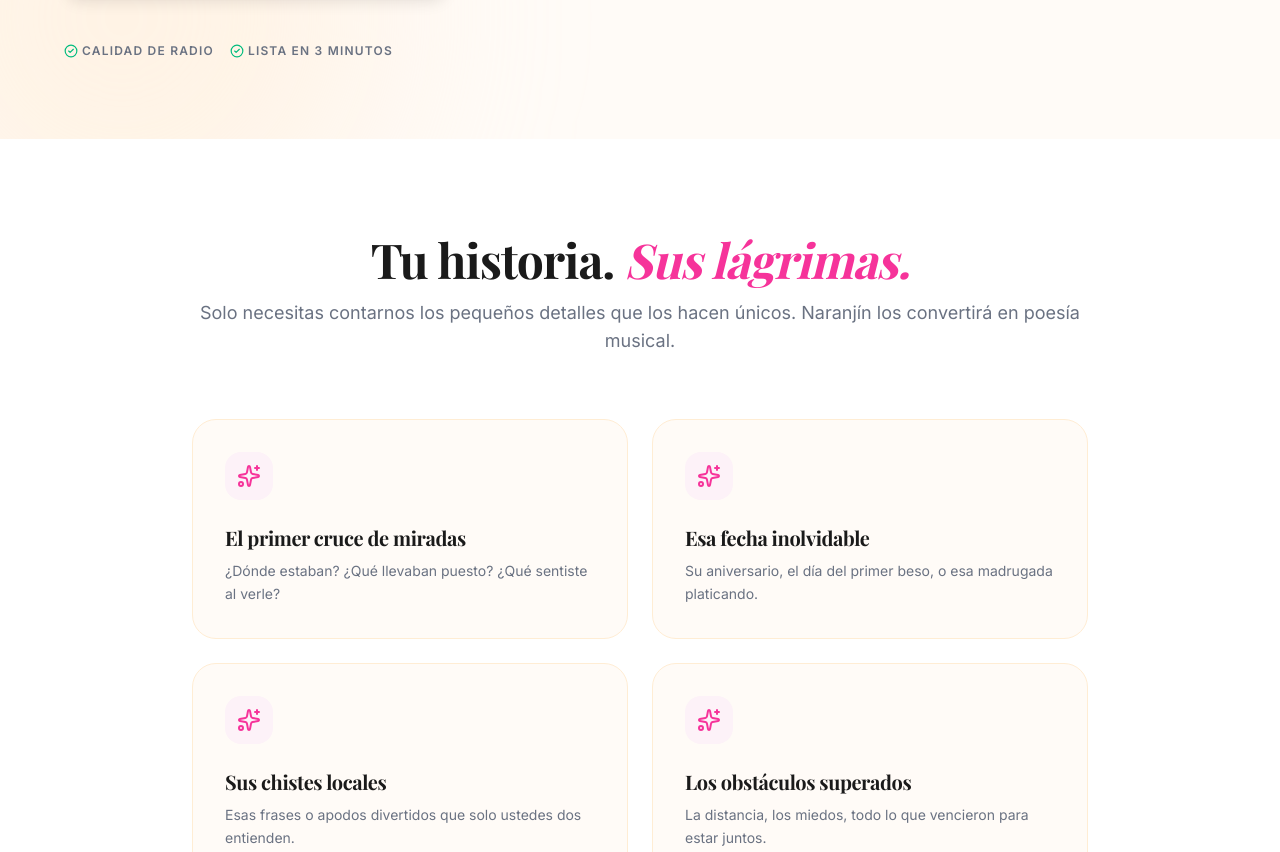
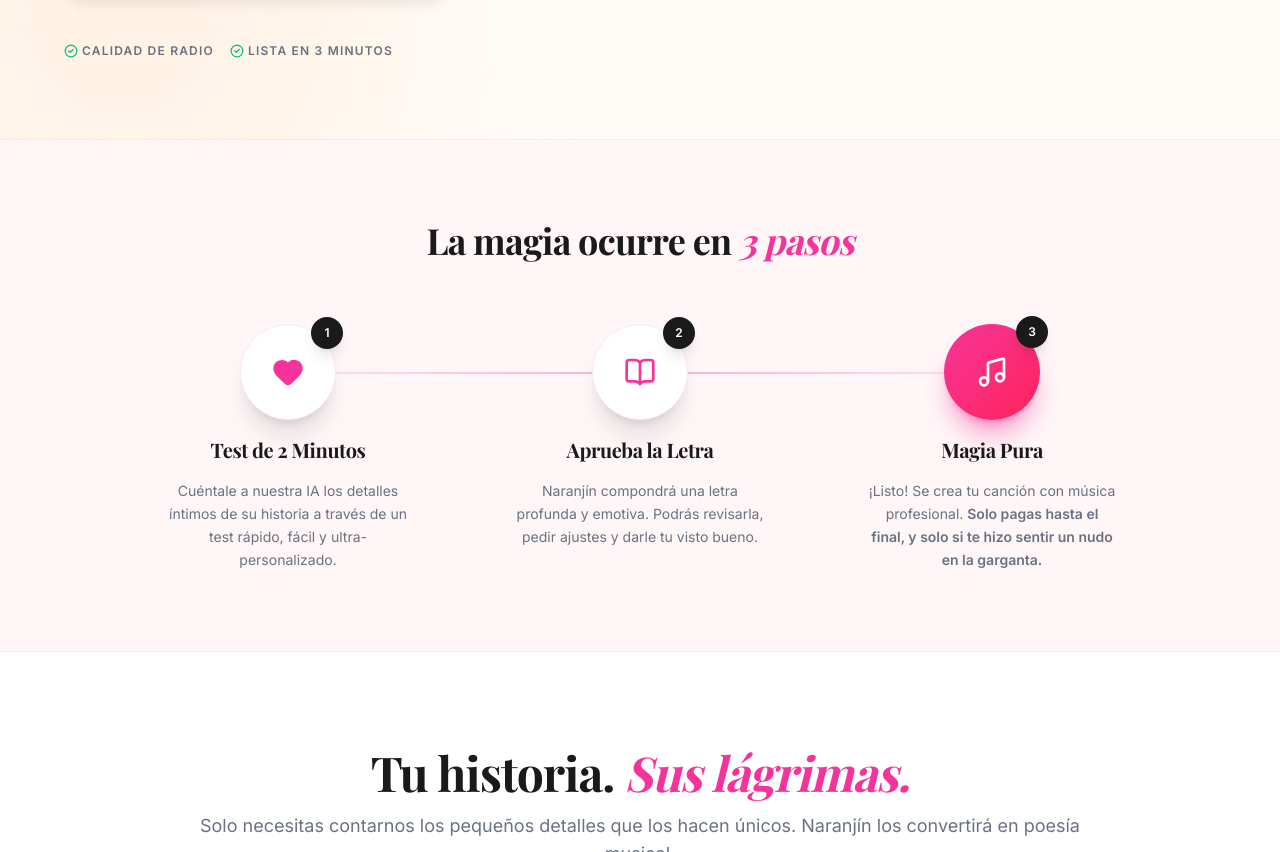
Before and after one commit to ritohp/MediaNaranja, a React (Vite) app: page /parejas in a window 1280 px wide. Shown: the part 1080-1932 px from the top of the page. Built offline with nearby package versions, Linux system fonts and the light colour scheme; no server answers; a web font is replaced by a local one.

Commit message:
feat: agregar seccion de Como Funciona en landing de parejas

```diff
--- a/src/pages/CouplesLanding.tsx
+++ b/src/pages/CouplesLanding.tsx
@@ -1,5 +1,5 @@
 import { Link, useNavigate } from 'react-router-dom';
-import { Music, Heart, ArrowRight, Sparkles, Star, CheckCircle2, Play } from 'lucide-react';
+import { Music, Heart, ArrowRight, Sparkles, Star, CheckCircle2, Play, BookOpen } from 'lucide-react';
 
 export default function CouplesLanding() {
   const navigate = useNavigate();
@@ -85,6 +85,58 @@ export default function CouplesLanding() {
         </div>
       </section>
 
+      {/* SECCIÓN: CÓMO FUNCIONA */}
+      <section className="py-20 px-6 bg-pink-50/50 border-y border-pink-100">
+        <div className="max-w-5xl mx-auto">
+          <div className="text-center mb-16">
+            <h2 className="text-3xl md:text-4xl font-playfair font-bold text-[#1A1A1A]">
+              La magia ocurre en <span className="italic text-pink-500">3 pasos</span>
+            </h2>
+          </div>
+
+          <div className="grid grid-cols-1 md:grid-cols-3 gap-8 relative">
+            {/* Línea conectora (solo desktop) */}
+            <div className="hidden md:block absolute top-12 left-[15%] right-[15%] h-[2px] bg-gradient-to-r from-pink-200 via-pink-400 to-pink-200 opacity-50"></div>
+
+            {/* Paso 1 */}
+            <div className="relative flex flex-col items-center text-center space-y-4 group">
+              <div className="w-24 h-24 bg-white rounded-full flex items-center justify-center text-pink-500 shadow-xl border border-pink-100 group-hover:scale-110 transition-transform relative z-10">
+                <span className="absolute -top-2 -right-2 w-8 h-8 bg-[#1A1A1A] text-white text-xs font-black rounded-full flex items-center justify-center shadow-lg">1</span>
+                <Heart size={32} fill="currentColor" />
+              </div>
+              <h3 className="text-xl font-bold text-[#1A1A1A]">Test de 2 Minutos</h3>
+              <p className="text-gray-500 text-sm leading-relaxed max-w-[250px]">
+                Cuéntale a nuestra IA los detalles íntimos de su historia a través de un test rápido, fácil y ultra-personalizado.
+              </p>
+            </div>
+
+            {/* Paso 2 */}
+            <div className="relative flex flex-col items-center text-center space-y-4 group">
+              <div className="w-24 h-24 bg-white rounded-full flex items-center justify-center text-pink-500 shadow-xl border border-pink-100 group-hover:scale-110 transition-transform relative z-10">
+                <span className="absolute -top-2 -right-2 w-8 h-8 bg-[#1A1A1A] text-white text-xs font-black rounded-full flex items-center justify-center shadow-lg">2</span>
+                <BookOpen size={32} />
+              </div>
+              <h3 className="text-xl font-bold text-[#1A1A1A]">Aprueba la Letra</h3>
+              <p className="text-gray-500 text-sm leading-relaxed max-w-[250px]">
+                Naranjín compondrá una letra profunda y emotiva. Podrás revisarla, pedir ajustes y darle tu visto bueno.
+              </p>
+            </div>
+
+            {/* Paso 3 */}
+            <div className="relative flex flex-col items-center text-center space-y-4 group">
+              <div className="w-24 h-24 bg-gradient-to-br from-pink-500 to-rose-500 rounded-full flex items-center justify-center text-white shadow-xl group-hover:scale-110 transition-transform relative z-10 shadow-pink-500/40">
+                <span className="absolute -top-2 -right-2 w-8 h-8 bg-[#1A1A1A] text-white text-xs font-black rounded-full flex items-center justify-center shadow-lg">3</span>
+                <Music size={32} />
+              </div>
+              <h3 className="text-xl font-bold text-[#1A1A1A]">Magia Pura</h3>
+              <p className="text-gray-500 text-sm leading-relaxed max-w-[250px]">
+                ¡Listo! Se crea tu canción con música profesional. <strong>Solo pagas hasta el final, y solo si te hizo sentir un nudo en la garganta.</strong>
+              </p>
+            </div>
+          </div>
+        </div>
+      </section>
+
       {/* SECCIÓN: QUÉ INCLUIR */}
       <section className="py-24 px-6 bg-white relative">
         <div className="max-w-4xl mx-auto text-center space-y-16">
```
